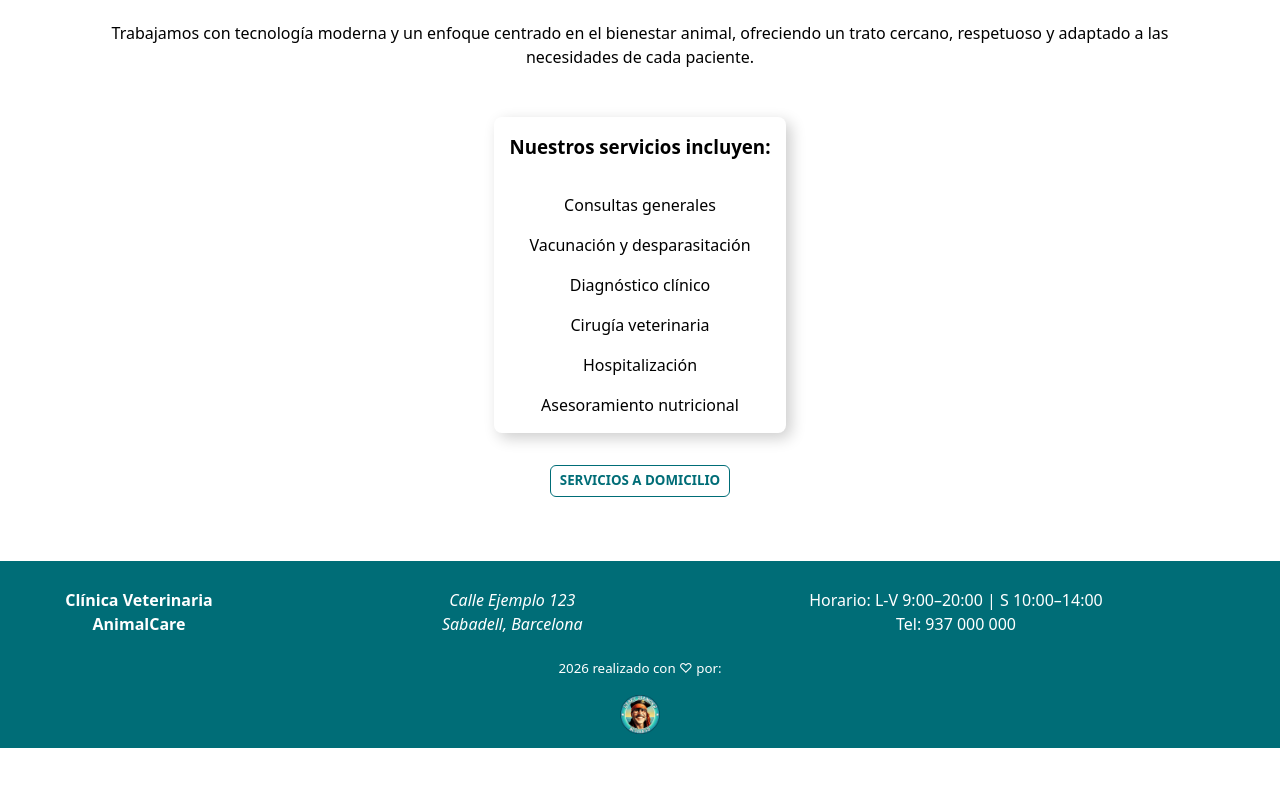
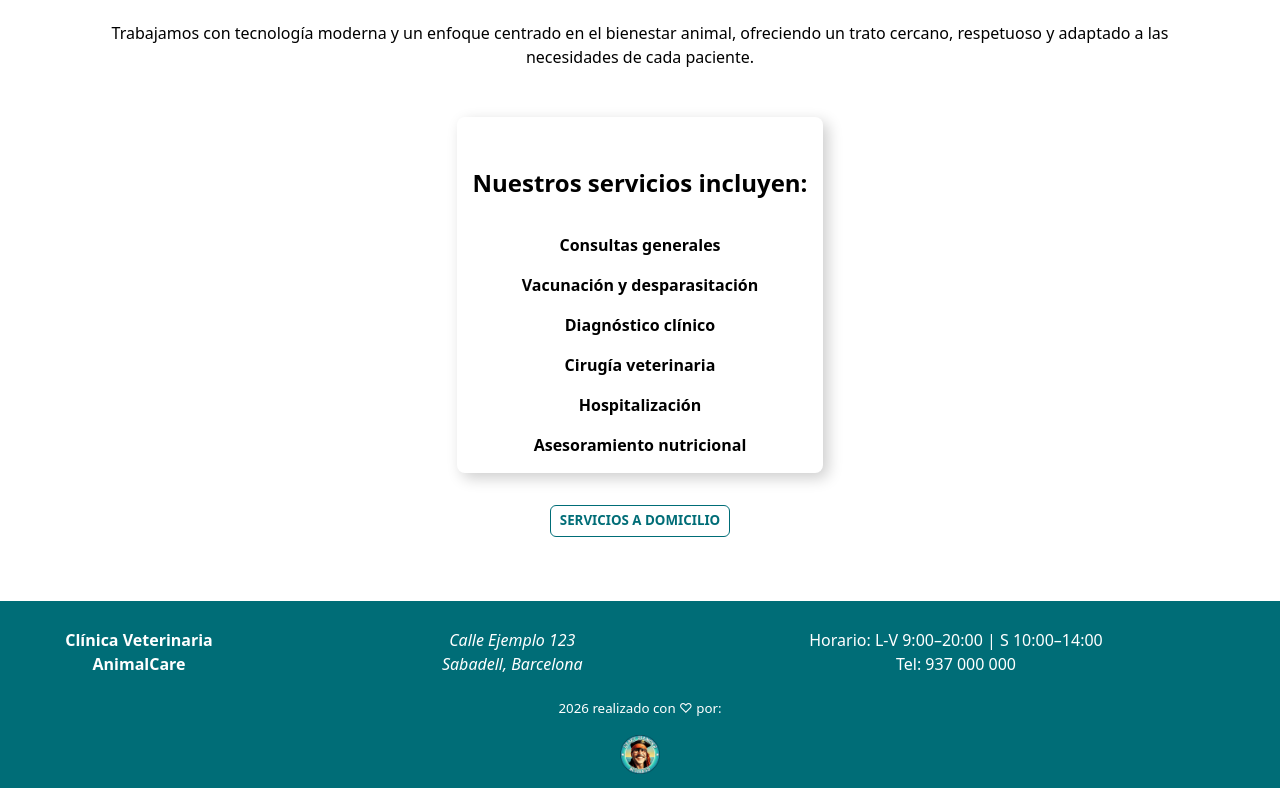
Before and after one commit to ehdinayan/Clinica-Veterinaria, a website: page s-clinica.html in a window 1280 px wide. Shown: the part 1091-1879 px from the top of the page. Before the commit the page ends 1839 px from the top, so only its background shows below. Drawn offline with Linux system fonts and the light colour scheme.

Commit message:
accesibilidad s-clinica.html

```diff
--- a/s-clinica.html
+++ b/s-clinica.html
@@ -58,6 +58,10 @@
 	  display:flex;
 	  flex-flow: column;
 	  gap:1rem;
+      }
+
+      .clinic-card ul li {
+	  font-weight: bold;
       }
 
       main small {
@@ -183,7 +187,7 @@
 	</div>
 
 	<div class="clinic-card">
-	  <h3 data-i18n="clinic-card-title">Nuestros servicios incluyen:</h3>
+	  <h2 data-i18n="clinic-card-title">Nuestros servicios incluyen:</h2>
 	  <ul>
 	    <li data-i18n="clinic-list-1">Consultas generales</li>
 	    <li data-i18n="clinic-list-2">Vacunación y desparasitación</li>
```
